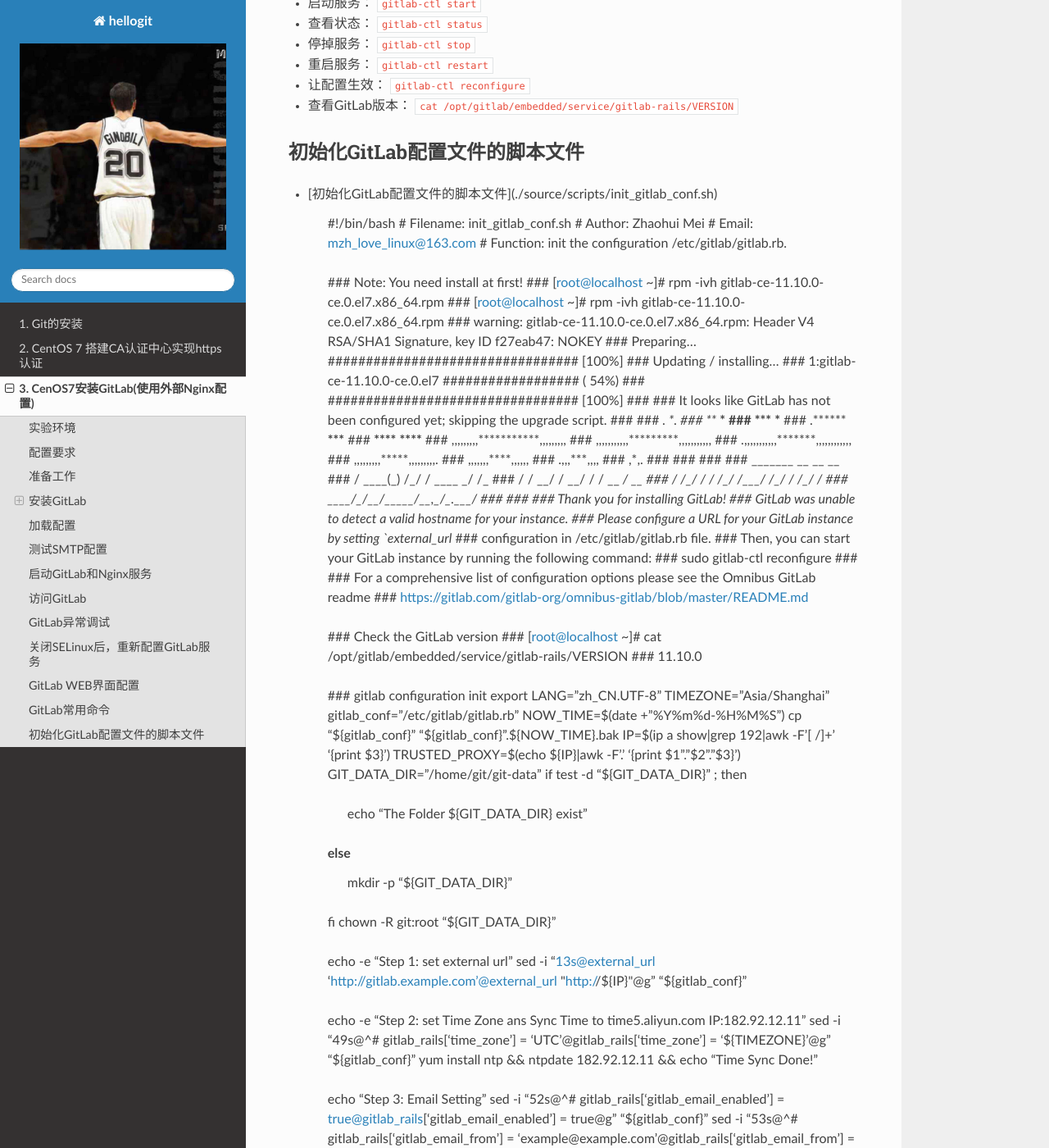
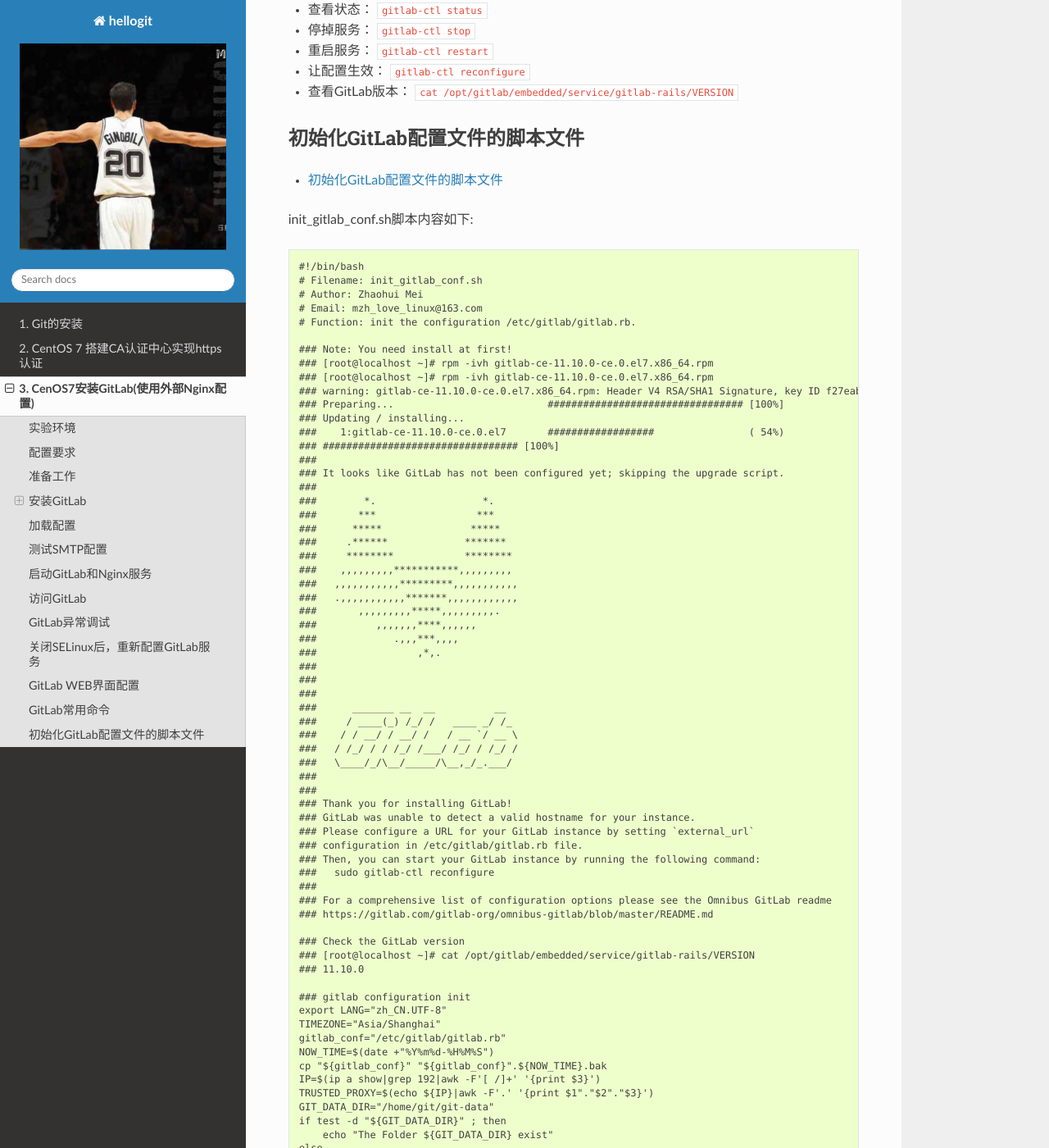
Before and after one commit to meizhaohui/hellogit, a Sphinx documentation site: the page built from source/centos7_install_gitlab_with_external_nginx.rst, in a window 1280 px wide and 1400 px high, scrolled down 45936 px. Shown: the whole window at 82% size. Built offline with Sphinx 7.4.7 and the Read the Docs theme 2.0.0, drawn with Linux system fonts in a browser that asks for light colours; some of the changed text lies outside the part shown.

Commit message:
remove not use command

```diff
--- a/source/centos7_install_gitlab_with_external_nginx.rst
+++ b/source/centos7_install_gitlab_with_external_nginx.rst
@@ -630,14 +630,13 @@
     973 # web_server['uid'] = nil
     974 # web_server['gid'] = nil
     975 # web_server['shell'] = '/bin/false'
-    976 web_server['home'] = '/var/opt/gitlab/nginx'
+    976 # web_server['home'] = '/var/opt/gitlab/nginx'
 
 使用命令修改::
 
     [root@server ~]# sed -i "970s@^# web_server\['external_users'\] = \[\]@web_server\['external_users'\] = \['nginx', 'root'\]@g" /etc/gitlab/gitlab.rb
     [root@server ~]# sed -i "971s@^# web_server\['username'\] = 'gitlab-www'@web_server\['username'\] = 'nginx'@g" /etc/gitlab/gitlab.rb
     [root@server ~]# sed -i "972s@^# web_server\['group'\] = 'gitlab-www'@web_server\['group'\] = 'nginx'@g" /etc/gitlab/gitlab.rb
-    [root@server ~]# sed -i "976s@^# web_server\['home'\]@web_server\['home'\]@g" /etc/gitlab/gitlab.rb
     [root@server ~]# cat -n /etc/gitlab/gitlab.rb|sed -n '970,976p'
        970  web_server['external_users'] = ['nginx', 'root']
        971  web_server['username'] = 'nginx'
@@ -645,7 +644,7 @@
        973  # web_server['uid'] = nil
        974  # web_server['gid'] = nil
        975  # web_server['shell'] = '/bin/false'
-       976  web_server['home'] = '/var/opt/gitlab/nginx'
+       976  # web_server['home'] = '/var/opt/gitlab/nginx'
 
 安装外部Nginx服务::
 
@@ -2134,7 +2133,9 @@
 初始化GitLab配置文件的脚本文件
 -------------------------------------------------
 
-- [初始化GitLab配置文件的脚本文件](./source/scripts/init_gitlab_conf.sh)
+- `初始化GitLab配置文件的脚本文件 <./source/scripts/init_gitlab_conf.sh>`_
+
+init_gitlab_conf.sh脚本内容如下::
 
     #!/bin/bash
     # Filename: init_gitlab_conf.sh
```
